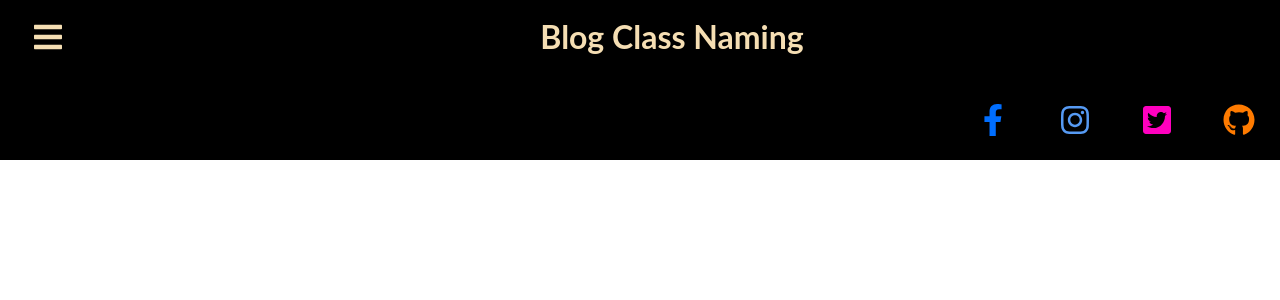
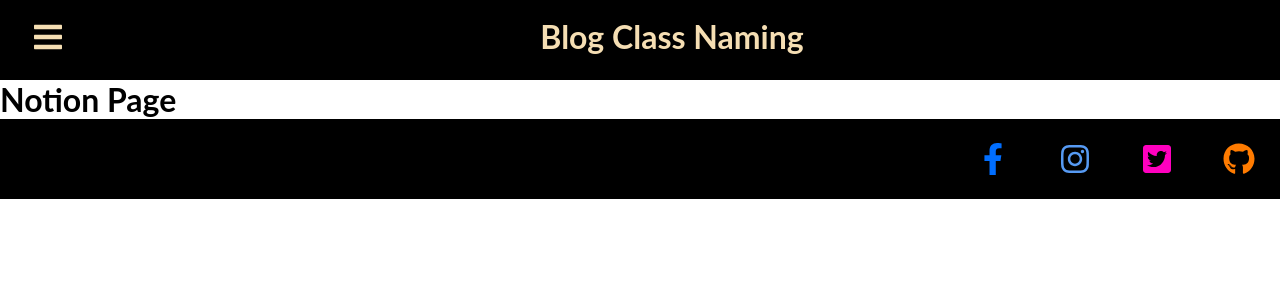
Before and after one commit to sinde530/crong, a React (Create React App) app: page /notion in a window 1280 px wide. Shown: the top 300 px of the page. Built offline with nearby package versions, Linux system fonts and the light colour scheme.

Commit message:
Pages Crate.

```diff
--- a/package.json
+++ b/package.json
@@ -8,6 +8,7 @@
     "@testing-library/jest-dom": "^5.14.1",
     "@testing-library/react": "^11.2.7",
     "@testing-library/user-event": "^12.8.3",
+    "axios": "^0.21.1",
     "react": "^17.0.2",
     "react-dom": "^17.0.2",
     "react-icons": "^4.2.0",
--- a/src/App.css
+++ b/src/App.css
@@ -39,6 +39,7 @@ head,body{
   font-size: 24px;
   margin: 0 auto;
   padding-bottom: 0.5rem;
+  padding-top: 0.5rem;
 }
 
 .title-data{
--- a/src/App.js
+++ b/src/App.js
@@ -4,8 +4,10 @@ import './App.css';
 import Footer from './Components/Footer';
 import Header from './Components/Header';
 import Home from './Pages/Home';
+import Notion from './Pages/Notion';
 import Reports from './Pages/Reports';
-import Products from './Pages/Products';
+
+
 
 function App() {
 
@@ -15,9 +17,9 @@ function App() {
     <div className="App">
       <Header />
       <Switch>
-      <Route path ='/Home' exact component={Home}/>
+      <Route path ='/' exact component={Home}/>
       <Route path ='/reports' component={Reports}/>
-      <Route path ='/products' component={Products}/>
+      <Route path ='/notion' component={Notion}/>
       </Switch>
       <Footer />
     </div>
--- a/src/Components/Header.js
+++ b/src/Components/Header.js
@@ -15,7 +15,7 @@ function Header() {
         <div className="header-box">
             <IconContext.Provider value={{ color: 'wheat' }}>
                 <div className="navbar">
-                    <Link to="/crong-blog" className="menu-bars">
+                    <Link to="#" className="menu-bars">
                         <FaIcons.FaBars onClick={showSidebar} />
                     </Link>
                     <Link to="/" className="header-nm"><h1 >Blog Class Naming</h1></Link>
--- a/src/Components/SidebarData.js
+++ b/src/Components/SidebarData.js
@@ -2,11 +2,12 @@ import React from 'react';
 import * as FaIcons from 'react-icons/fa';
 import * as AiIcons from 'react-icons/ai';
 import * as IoIcons from 'react-icons/io';
+import * as SiIcons from 'react-icons/si';
 
 export const SidebarData =  [
     {
         title: 'Home',
-        path: '/home',
+        path: '/',
         icon: <AiIcons.AiFillHome />,
         cName: 'nav-text'
     },
@@ -17,9 +18,9 @@ export const SidebarData =  [
         cName: 'nav-text'
     },
     {
-        title: 'Products',
-        path: '/products',
-        icon: <FaIcons.FaCartPlus />,
+        title: 'notion',
+        path: '/notion',
+        icon: <SiIcons.SiNotion />,
         cName: 'nav-text'
     },
     {
--- a/src/Pages/Home.js
+++ b/src/Pages/Home.js
@@ -5,7 +5,7 @@ import Main from '../Components/Main';
 
 function Home() {
         return (
-            <h1>Home</h1>
+            <Main/>
         );
 }
 
--- /dev/null
+++ b/src/Pages/Notion.js
@@ -0,0 +1,13 @@
+import React, { Component } from 'react';
+
+class Notion extends Component {
+    render() {
+        return (
+            <div>
+                <h1>Notion Page</h1>
+            </div>
+        );
+    }
+}
+
+export default Notion;
--- a/src/Pages/Reports.js
+++ b/src/Pages/Reports.js
@@ -4,7 +4,7 @@ import Main from '../Components/Main';
 class Reports extends Component {
     render() {
         return (
-            <Main/>
+            <h1>Reports</h1>
         );
     }
 }
```
Also changed, not shown: 1 other file (tests, documents, lock files or other folders).
